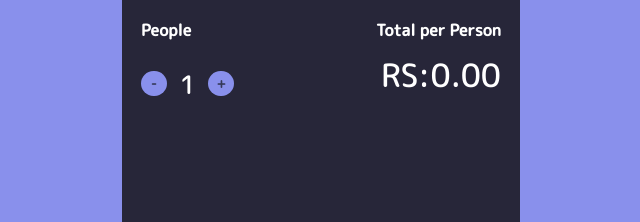
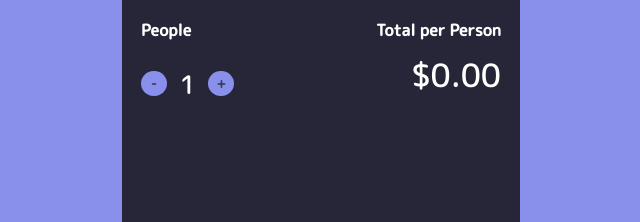
Before and after one commit to Hariharan107/TipCalculator, a plain HTML site: page index.html in a window 1280 px wide. Shown: the part 336-558 px from the top of the page, 319-959 px from the left. Drawn offline with Linux system fonts and the light colour scheme.

Commit message:
Update index.html

```diff
--- a/index.html
+++ b/index.html
@@ -59,7 +59,7 @@
         </div>
         <div class="totalContainer">
           <div class="title">Total per Person</div>
-          <div class="total" id="perPersonTotal">RS:0.00</div>
+          <div class="total" id="perPersonTotal">$0.00</div>
         </div>
       </div>
     </div>
```
